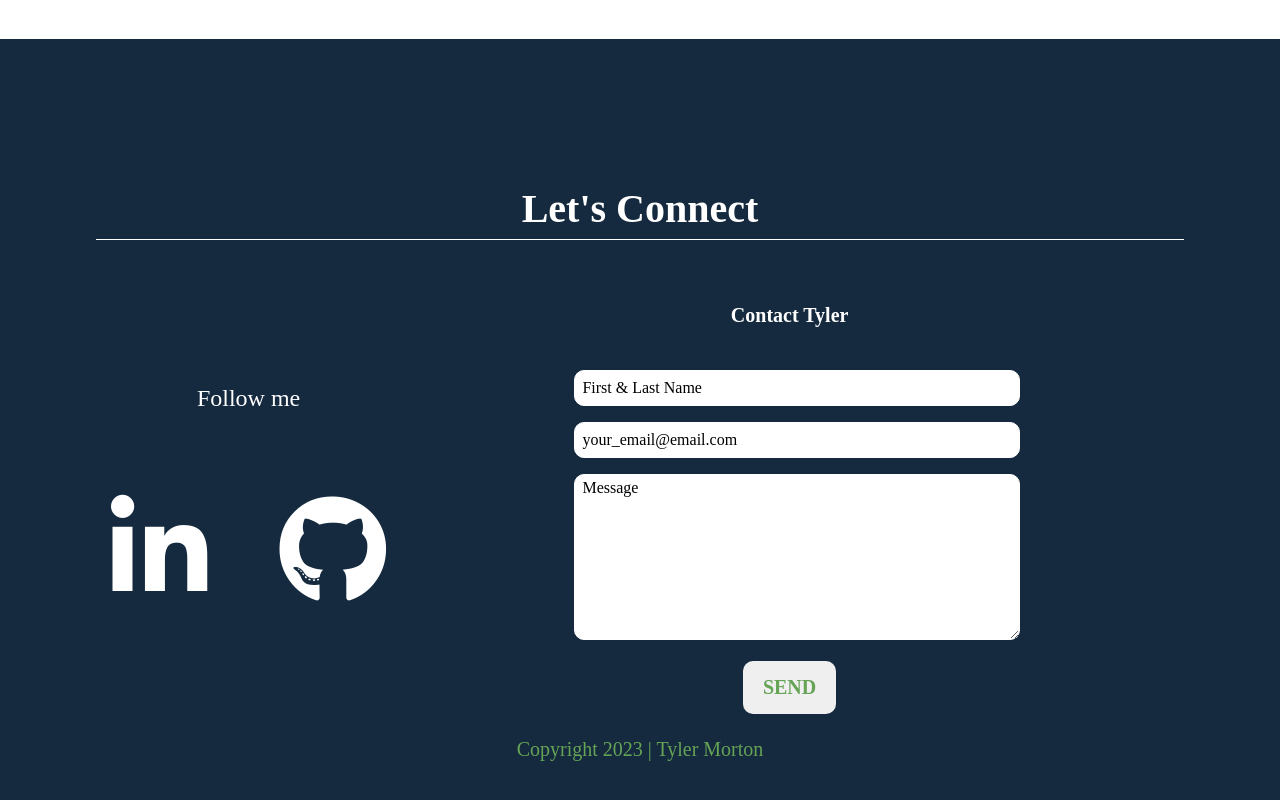
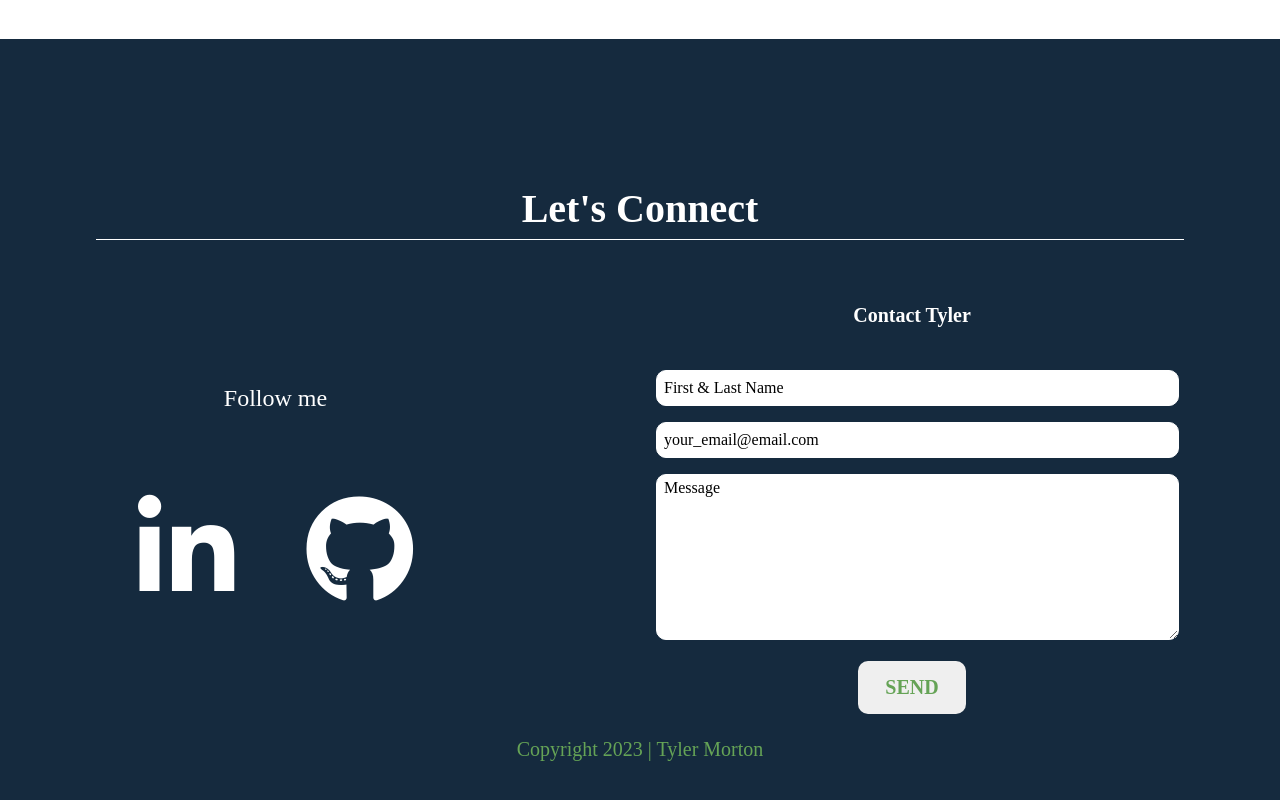
Before and after one commit to Tyler-Zorb/portfolio, a website built with Parcel: page index.html in a window 1280 px wide. Shown: the part 3577-4377 px from the top of the page. Built offline with nearby package versions, Linux system fonts and the light colour scheme.

Commit message:
Fixed footer

```diff
--- a/css/main.css
+++ b/css/main.css
@@ -440,16 +440,10 @@ textarea {
     background-color: #152a3e;
   }
 
-  footer .contact-wrapper {
+  footer .lets-connect {
     display: flex;
     flex-flow: row wrap;
     justify-content: center;
-    align-items: flex-start;
-  }
-
-  footer .content-wrapper {
-    flex-flow: row wrap;
-    display: flex;
   }
 
   footer .contact-info {
@@ -473,9 +467,9 @@ textarea {
   }
 
   footer .social-icons {
+    display: flex;
     width: 40px;
     height: 40px;
-    display: flex;
     justify-content: center;
     align-items: center;
   }
--- a/index.html
+++ b/index.html
@@ -149,7 +149,7 @@
   <footer id="contact">
     <div class="content-wrapper">
       <h3>Let's Connect</h3>
-      <div class="content-wrapper">
+      <div class="lets-connect">
         <div class="contact-info follow-section">
           <h5 class="contact-title">Follow me</h5>
           <div class="social-icons">
```
